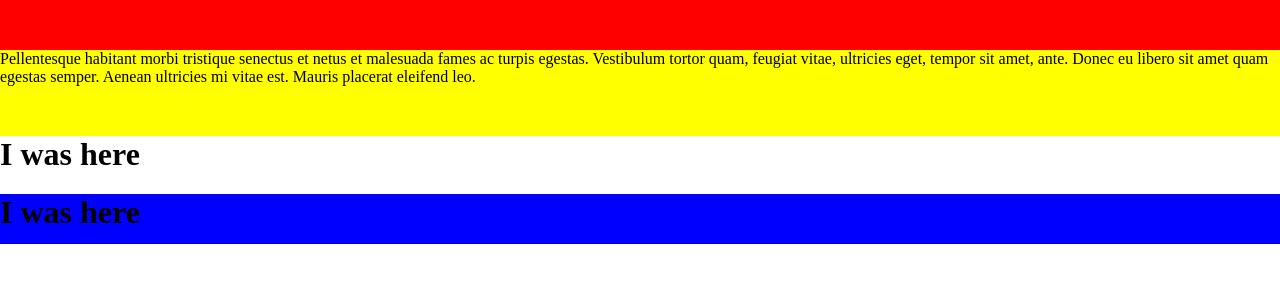
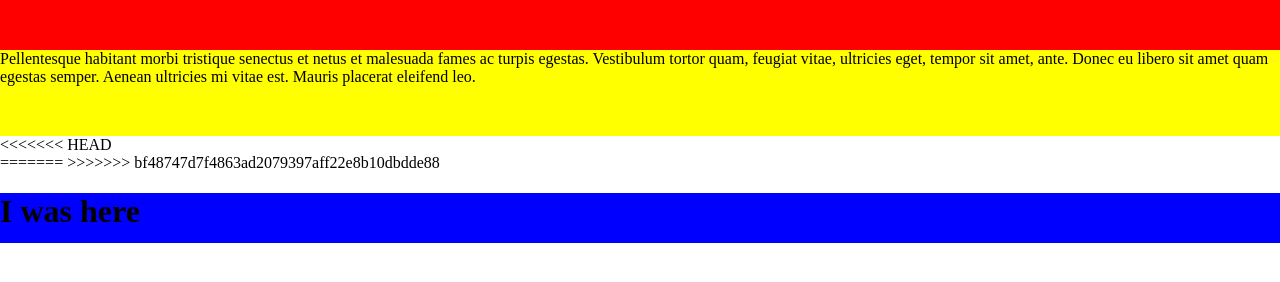
Before and after one commit to Nueleanu/Euroscola2k17, a plain HTML site: page main.html in a window 1280 px wide. Drawn offline with Linux system fonts and the light colour scheme.

Commit message:
you stupid
asd

```diff
--- a/main.html
+++ b/main.html
@@ -23,8 +23,11 @@
 		</div>
 
 
-		<h1 style="padding:0;margin: 0;">I was here</h1>
+<<<<<<< HEAD
+		<h1 style="padding:0;margin: 0;"></h1>
 
+=======
+>>>>>>> bf48747d7f4863ad2079397aff22e8b10dbdde88
 
 		<div class="footer">
 			<h1>I was here</h1>
```
